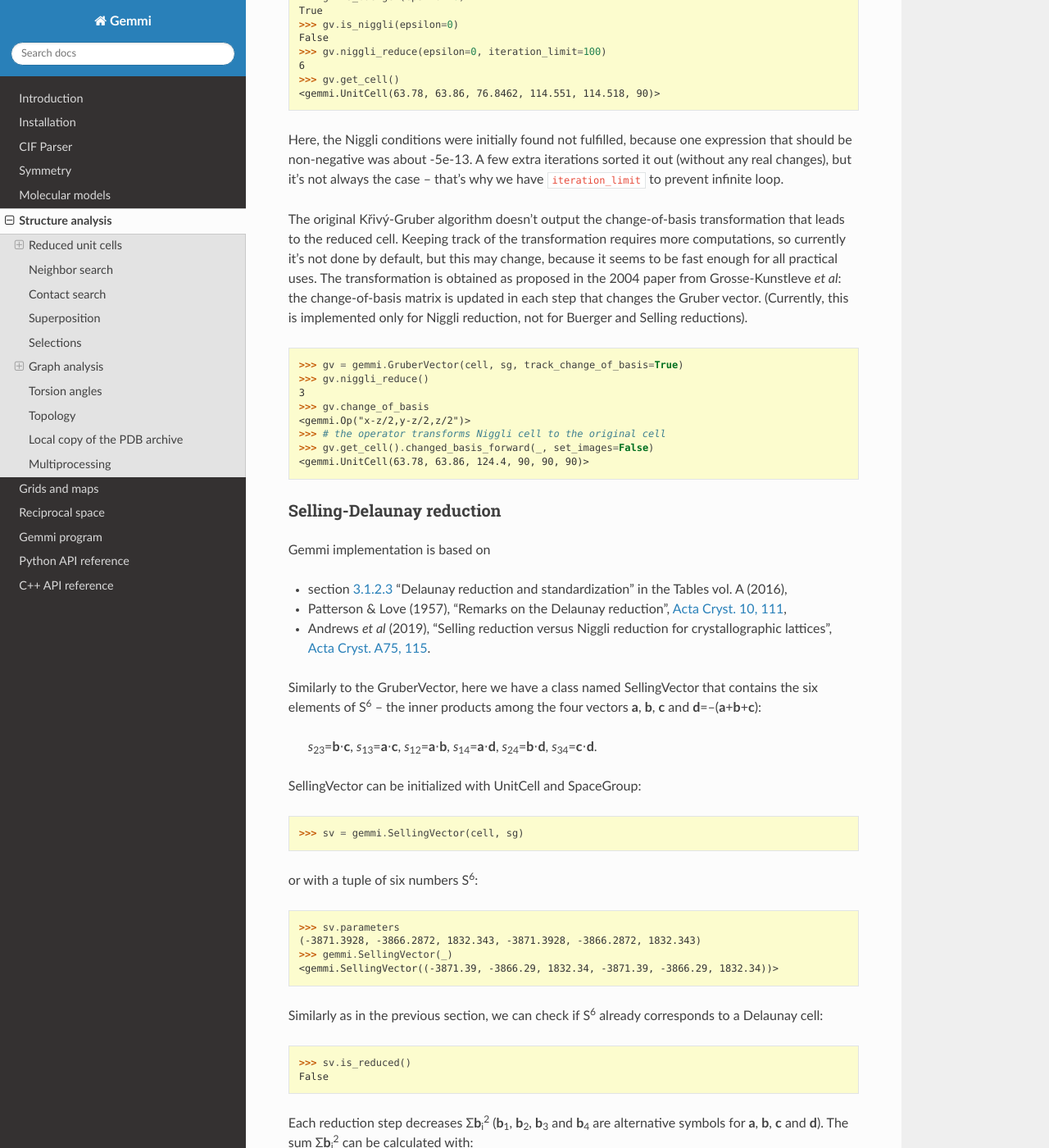
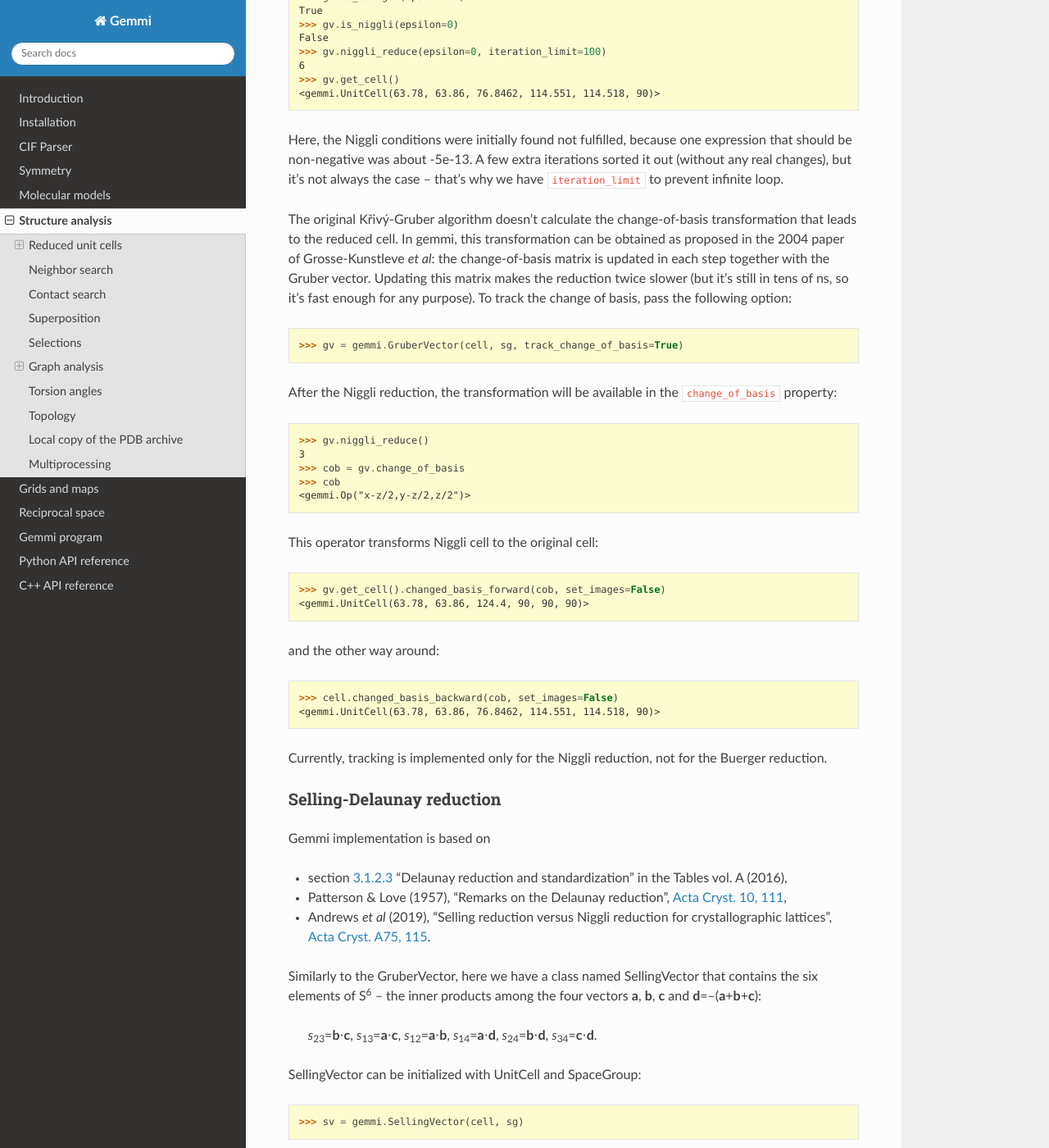
Before and after one commit to project-gemmi/gemmi, a Sphinx documentation site: the page built from docs/analysis.rst, in a window 1280 px wide and 1400 px high, scrolled down 2892 px. Shown: the whole window at 82% size. Built offline with Sphinx 7.4.7 and the Read the Docs theme 2.0.0, drawn with Linux system fonts in a browser that asks for light colours.

Commit message:
benchmarking cell reduction

```diff
--- a/CMakeLists.txt
+++ b/CMakeLists.txt
@@ -368,7 +368,7 @@
 ### benchmarks ###
 
 if (benchmark_FOUND)
-  foreach(b stoi elem mod pdb resinfo round sym)
+  foreach(b stoi elem mod niggli pdb resinfo round sym)
     add_executable(${b}-bm EXCLUDE_FROM_ALL benchmarks/${b}.cpp)
     target_link_libraries(${b}-bm PRIVATE benchmark::benchmark)
     set_target_properties(${b}-bm PROPERTIES RUNTIME_OUTPUT_DIRECTORY
--- a/docs/analysis.rst
+++ b/docs/analysis.rst
@@ -177,26 +177,46 @@
 but it's not always the case -- that's why we have ``iteration_limit``
 to prevent infinite loop.
 
-The original Křivý-Gruber algorithm doesn't output the change-of-basis
-transformation that leads to the reduced cell. Keeping track of the
-transformation requires more computations, so currently it's not done
-by default, but this may change, because it seems to be fast enough
-for all practical uses. The transformation is obtained as proposed
-in the 2004 paper from Grosse-Kunstleve *et al*: the change-of-basis
-matrix is updated in each step that changes the Gruber vector.
-(Currently, this is implemented only for Niggli reduction,
-not for Buerger and Selling reductions).
+The original Křivý-Gruber algorithm doesn't calculate the change-of-basis
+transformation that leads to the reduced cell. In gemmi,
+this transformation can be obtained as proposed in the 2004 paper
+of Grosse-Kunstleve *et al*: the change-of-basis matrix is updated
+in each step together with the Gruber vector.
+Updating this matrix makes the reduction twice slower
+(but it's still in tens of ns, so it's fast enough for any purpose).
+To track the change of basis, pass the following option:
 
 .. doctest::
 
   >>> gv = gemmi.GruberVector(cell, sg, track_change_of_basis=True)
+
+After the Niggli reduction, the transformation will be available
+in the ``change_of_basis`` property:
+
+.. doctest::
+
   >>> gv.niggli_reduce()
   3
-  >>> gv.change_of_basis
+  >>> cob = gv.change_of_basis
+  >>> cob
   <gemmi.Op("x-z/2,y-z/2,z/2")>
-  >>> # the operator transforms Niggli cell to the original cell
-  >>> gv.get_cell().changed_basis_forward(_, set_images=False)
+
+This operator transforms Niggli cell to the original cell:
+
+.. doctest::
+
+  >>> gv.get_cell().changed_basis_forward(cob, set_images=False)
   <gemmi.UnitCell(63.78, 63.86, 124.4, 90, 90, 90)>
+
+and the other way around:
+
+.. doctest::
+
+  >>> cell.changed_basis_backward(cob, set_images=False)
+  <gemmi.UnitCell(63.78, 63.86, 76.8462, 114.551, 114.518, 90)>
+
+Currently, tracking is implemented only for the Niggli reduction,
+not for the Buerger reduction.
 
 Selling-Delaunay reduction
 --------------------------
```
Also changed, not shown: 1 other file.
